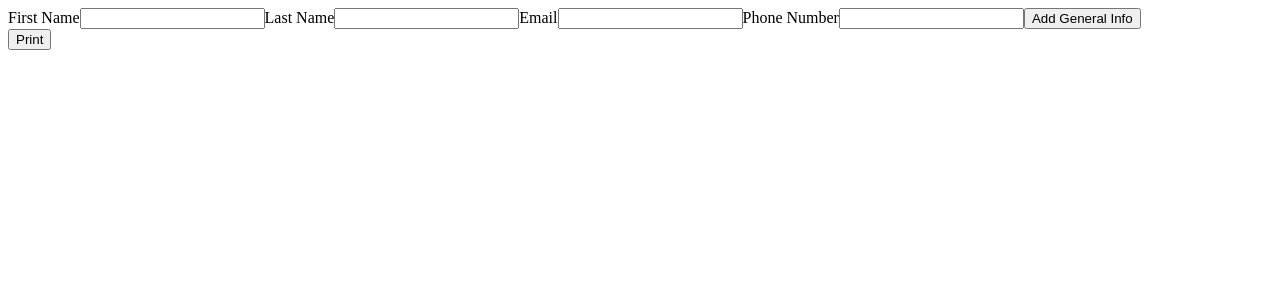
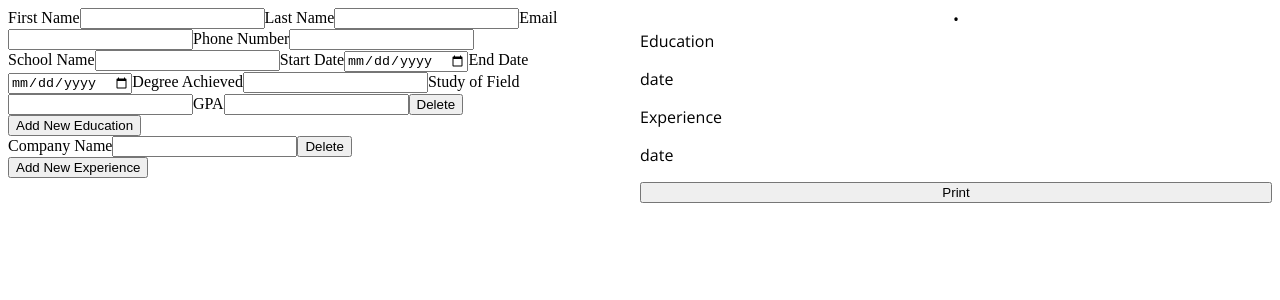
Before and after one commit to jennyyi78/cv-application, a React (Create React App) app: page / in a window 1280 px wide. Shown: the top 300 px of the page. Built offline with nearby package versions, Linux system fonts and the light colour scheme.

Commit message:
Implement adding/deleting form functionality

```diff
--- a/package.json
+++ b/package.json
@@ -10,6 +10,7 @@
     "react": "^17.0.1",
     "react-dom": "^17.0.1",
     "react-scripts": "4.0.1",
+    "uniqid": "^5.2.0",
     "web-vitals": "^0.2.4"
   },
   "scripts": {
--- a/src/components/CVForm.js
+++ b/src/components/CVForm.js
@@ -1,12 +1,14 @@
 import React, { Component } from 'react';
+import uniqid from 'uniqid';
 import GeneralInfo from './GeneralInfo';
+import EducationInfo from './EducationInfo';
+import ExperienceInfo from './ExperienceInfo';
 import '../styles/app.css';
 
 class Form extends Component {
   constructor() {
     super();
     this.state = {
-      totalGenInfo: [],
 
       generalInfo: {
         firstName: '',
@@ -14,35 +16,50 @@ class Form extends Component {
         email: '',
         phoneNumber: '',
       },
-      //   totalEducation: [],
 
-      //   educationInfo: {
-      //     schoolName: '',
-      //     schoolDateFrom: '',
-      //     schoolDateTo: '',
-      //     schoolDegree: '',
-      //     schoolMajor: '',
-      //   },
-      //   totalExperience: [],
+      totalEducation: [{
 
-      //   experienceInfo: {
-      //     companyName: '',
-      //     positionTitle: '',
-      //     workDateFrom: '',
-      //     workDateTo: '',
-      //     mainTasks: [],
-      //     task: '',
+        index: uniqid(),
+        schoolName: '',
+        schoolDateFrom: '',
+        schoolDateTo: '',
+        schoolDegree: '',
+        schoolMajor: '',
+        GPA: '',
 
-    //   },
+      }],
+
+      totalExperience: [{
+        index: uniqid(),
+        companyName: '',
+        positionTitle: '',
+        workDateFrom: '',
+        workDateTo: '',
+        mainTasks: [],
+      }],
+
     };
   }
 
   handleChange = (event) => {
-    const { generalInfo } = this.state;
+    const { generalInfo, totalEducation, totalExperience } = this.state;
+    const index = event.target.getAttribute('data-index');
     switch (event.target.className) {
       case 'general-info-input': {
         generalInfo[event.target.id] = event.target.value;
         this.setState({ generalInfo });
+        break;
+      }
+      case 'education-info-input': {
+        const education = totalEducation.find((educationInfo) => educationInfo.index === index);
+        education[event.target.id] = event.target.value;
+        this.setState({ totalEducation });
+        break;
+      }
+      case 'experience-info-input': {
+        const experience = totalExperience.find((experienceInfo) => experienceInfo.index === index);
+        experience[event.target.id] = event.target.value;
+        this.setState({ totalExperience });
         break;
       }
       default:
@@ -50,79 +67,253 @@ class Form extends Component {
     }
   }
 
-  onSubmitTask = (event) => {
-    event.preventDefault();
-    const { totalGenInfo, generalInfo } = this.state;
-    this.setState({
-      totalGenInfo: totalGenInfo.concat(generalInfo),
-    });
+  createAdditionalForm = (event) => {
+    const {
+      totalEducation, totalExperience,
+    } = this.state;
+
+    const id = uniqid();
+
+    switch (event.target.className) {
+      case 'add-education-info': {
+        const newForm = {
+
+          index: id,
+          schoolName: '',
+          schoolDateFrom: '',
+          schoolDateTo: '',
+          schoolDegree: '',
+          schoolMajor: '',
+          GPA: '',
+
+        };
+
+        this.setState({
+          totalEducation: totalEducation.concat(newForm),
+        });
+        break;
+      }
+      case 'add-experience-info': {
+        const newForm = {
+
+          index: uniqid(),
+          companyName: '',
+          positionTitle: '',
+          workDateFrom: '',
+          workDateTo: '',
+          mainTasks: [],
+
+        };
+
+        this.setState({
+          totalExperience: totalExperience.concat(newForm),
+        });
+        break;
+      }
+      default:
+        break;
+    }
+  }
+
+  deleteForm = (event) => {
+    const { totalEducation, totalExperience } = this.state;
+
+    switch (event.target.className) {
+      case 'delete-education-info': {
+        this.setState({
+          totalEducation: totalEducation.filter((educationInfo) => educationInfo.index !== event.target.getAttribute('data-index')),
+        });
+        break;
+      }
+
+      case 'delete-experience-info': {
+        this.setState({
+          totalExperience: totalExperience.filter((experienceInfo) => experienceInfo.index !== event.target.getAttribute('data-index')),
+        });
+        break;
+      }
+      default:
+        break;
+    }
   }
 
   printResume = () => {
     window.print();
   }
 
+  enterToSubmit = (event) => {
+    if (event.keyCode === 13) {
+      event.target.blur();
+    }
+  }
+
   render() {
     const {
-      totalGenInfo, generalInfo,
+      generalInfo, totalEducation, totalExperience,
     } = this.state;
     return (
-      <div>
+      <div className="main-container">
         <div className="cv-form-container">
           <form className="general-info-form" onSubmit={this.onSubmitTask}>
             <label htmlFor="firstName">
               First Name
               <input
-                onChange={this.handleChange}
-                value={generalInfo.firstName}
+                onBlur={this.handleChange}
+                defaultValue={generalInfo.firstName}
                 type="text"
                 id="firstName"
                 className="general-info-input"
+                onKeyDown={this.enterToSubmit}
               />
             </label>
 
             <label htmlFor="lastName">
               Last Name
               <input
-                onChange={this.handleChange}
-                value={generalInfo.lastName}
+                onBlur={this.handleChange}
+                defaultValue={generalInfo.lastName}
                 type="text"
                 id="lastName"
                 className="general-info-input"
+                onKeyDown={this.enterToSubmit}
               />
             </label>
 
             <label htmlFor="email">
               Email
               <input
-                onChange={this.handleChange}
-                value={generalInfo.email}
+                onBlur={this.handleChange}
+                defaultValue={generalInfo.email}
                 type="text"
                 id="email"
                 className="general-info-input"
+                onKeyDown={this.enterToSubmit}
               />
             </label>
 
             <label htmlFor="phoneNumber">
               Phone Number
               <input
-                onChange={this.handleChange}
-                value={generalInfo.phoneNumber}
-                type="text"
+                onBlur={this.handleChange}
+                defaultValue={generalInfo.phoneNumber}
+                type="tel"
                 id="phoneNumber"
                 className="general-info-input"
+                onKeyDown={this.enterToSubmit}
               />
             </label>
 
-            <button type="submit">
-              Add General Info
-            </button>
           </form>
+
+          {totalEducation.map((educationInfo) => (
+            <form key={educationInfo.index} className="education-info-form" onSubmit={this.onSubmitTask}>
+              <label htmlFor="schoolName">
+                School Name
+                <input
+                  onBlur={this.handleChange}
+                  defaultValue={educationInfo.schoolName}
+                  type="text"
+                  id="schoolName"
+                  className="education-info-input"
+                  data-index={educationInfo.index}
+                  onKeyDown={this.enterToSubmit}
+                />
+              </label>
+
+              <label htmlFor="schoolDateFrom">
+                Start Date
+                <input
+                  onBlur={this.handleChange}
+                  defaultValue={educationInfo.schoolDateFrom}
+                  type="date"
+                  id="schoolDateFrom"
+                  className="education-info-input"
+                  data-index={educationInfo.index}
+                  onKeyDown={this.enterToSubmit}
+                />
+              </label>
+
+              <label htmlFor="schoolDateTo">
+                End Date
+                <input
+                  onBlur={this.handleChange}
+                  defaultValue={educationInfo.schoolDateTo}
+                  type="date"
+                  id="schoolDateTo"
+                  className="education-info-input"
+                  data-index={educationInfo.index}
+                />
+              </label>
+
+              <label htmlFor="schoolDegree">
+                Degree Achieved
+                <input
+                  onBlur={this.handleChange}
+                  defaultValue={educationInfo.schoolDegree}
+                  type="text"
+                  id="schoolDegree"
+                  className="education-info-input"
+                  data-index={educationInfo.index}
+                  onKeyDown={this.enterToSubmit}
+                />
+              </label>
+
+              <label htmlFor="schoolMajor">
+                Study of Field
+                <input
+                  onBlur={this.handleChange}
+                  defaultValue={educationInfo.schoolMajor}
+                  type="text"
+                  id="schoolMajor"
+                  className="education-info-input"
+                  data-index={educationInfo.index}
+                  onKeyDown={this.enterToSubmit}
+                />
+              </label>
+
+              <label htmlFor="GPA">
+                GPA
+                <input
+                  onBlur={this.handleChange}
+                  defaultValue={educationInfo.GPA}
+                  type="number"
+                  id="GPA"
+                  className="education-info-input"
+                  data-index={educationInfo.index}
+                  onKeyDown={this.enterToSubmit}
+                />
+              </label>
+              <button type="button" data-index={educationInfo.index} className="delete-education-info" onClick={this.deleteForm}>Delete</button>
+            </form>
+          ))}
+          <button type="button" className="add-education-info" onClick={this.createAdditionalForm}>Add New Education</button>
+
+          {totalExperience.map((experienceInfo) => (
+            <form key={experienceInfo.index} className="experience-info-form" onSubmit={this.onSubmitTask}>
+              <label htmlFor="companyName">
+                Company Name
+                <input
+                  onBlur={this.handleChange}
+                  defaultValue={experienceInfo.companyName}
+                  type="text"
+                  id="companyName"
+                  className="experience-info-input"
+                  data-index={experienceInfo.index}
+                  onKeyDown={this.enterToSubmit}
+                />
+              </label>
+
+              <button type="button" data-index={experienceInfo.index} className="delete-experience-info" onClick={this.deleteForm}>Delete</button>
+            </form>
+          ))}
+          <button type="button" className="add-experience-info" onClick={this.createAdditionalForm}>Add New Experience</button>
         </div>
         <div className="resume-container">
-          <GeneralInfo totalGenInfo={totalGenInfo} />
+          <GeneralInfo generalInfo={generalInfo} />
+          <EducationInfo totalEducation={totalEducation} />
+          <ExperienceInfo totalExperience={totalExperience} />
+          <button type="button" className="print-button" onClick={this.printResume}>Print</button>
         </div>
-        <button type="button" className="print-button" onClick={this.printResume}>Print</button>
 
       </div>
     );
--- a/src/components/EducationInfo.js
+++ b/src/components/EducationInfo.js
@@ -0,0 +1,27 @@
+import React from 'react';
+import uniqid from 'uniqid';
+
+const EducationInfo = (props) => {
+  const { totalEducation } = props;
+  if (totalEducation.length === 0) {
+    return (<div />);
+  }
+  return (
+    <div className="education-info">
+      <div className="section-title">Education</div>
+      {totalEducation.map((education) => (
+        <div key={uniqid()} className="education-container">
+          <div className="title-header">
+            <p className="main-title">
+              {education.schoolName}
+            </p>
+            <p className="date-title">date</p>
+          </div>
+        </div>
+      ))}
+
+    </div>
+  );
+};
+
+export default EducationInfo;
--- a/src/components/ExperienceInfo.js
+++ b/src/components/ExperienceInfo.js
@@ -0,0 +1,27 @@
+import React from 'react';
+import uniqid from 'uniqid';
+
+const ExperienceInfo = (props) => {
+  const { totalExperience } = props;
+  if (totalExperience.length === 0) {
+    return (<div />);
+  }
+  return (
+    <div className="experience-info">
+      <div className="section-title">Experience</div>
+      {totalExperience.map((experienceInfo) => (
+        <div key={uniqid()} className="experience-container">
+          <div className="title-header">
+            <p className="main-title">
+              {experienceInfo.companyName}
+            </p>
+            <p className="date-title">date</p>
+          </div>
+        </div>
+      ))}
+
+    </div>
+  );
+};
+
+export default ExperienceInfo;
--- a/src/components/GeneralInfo.js
+++ b/src/components/GeneralInfo.js
@@ -1,16 +1,20 @@
 import React from 'react';
 
 const GeneralInfo = (props) => {
-  const { totalGenInfo } = props;
-  if (totalGenInfo.length === 0) {
-    return (<div />);
-  }
+  const { generalInfo } = props;
+
   return (
     <div className="general-info">
       <div className="name-header">
-        {totalGenInfo[0].firstName}
+        {generalInfo.firstName}
         {' '}
-        {totalGenInfo[0].lastName}
+        {generalInfo.lastName}
+      </div>
+
+      <div className="info-header">
+        {generalInfo.email}
+        {' \u2022 '}
+        {generalInfo.phoneNumber}
       </div>
     </div>
   );
--- a/src/styles/app.css
+++ b/src/styles/app.css
@@ -1,9 +1,15 @@
 @import url('https://fonts.googleapis.com/css2?family=Alegreya+Sans+SC:wght@300&display=swap');
 @import url('https://fonts.googleapis.com/css2?family=Open+Sans:wght@400;600&display=swap');
 
+
+.main-container {
+    display: grid;
+    grid-template-columns: 1fr 1fr;
+}
 .resume-container {
     display: flex;
     flex-direction: column;
+    font-family: 'Open Sans', sans-serif;
 }
 .general-info {
     display: flex;
@@ -17,6 +23,10 @@
     font-family: 'Alegreya Sans SC', sans-serif;
 }
 
+.info.header {
+    font-size: 70px;
+}
+
 @media print {
     .cv-form-container{
       display:none;
@@ -24,5 +34,8 @@
     .print-button {
         display: none;
     }
+    .main-container {
+        display: block;
+    }
     @page { margin: 0; }
   }
```
Also changed, not shown: .eslintrc.json, 2 other files (tests, documents, lock files or other folders).
